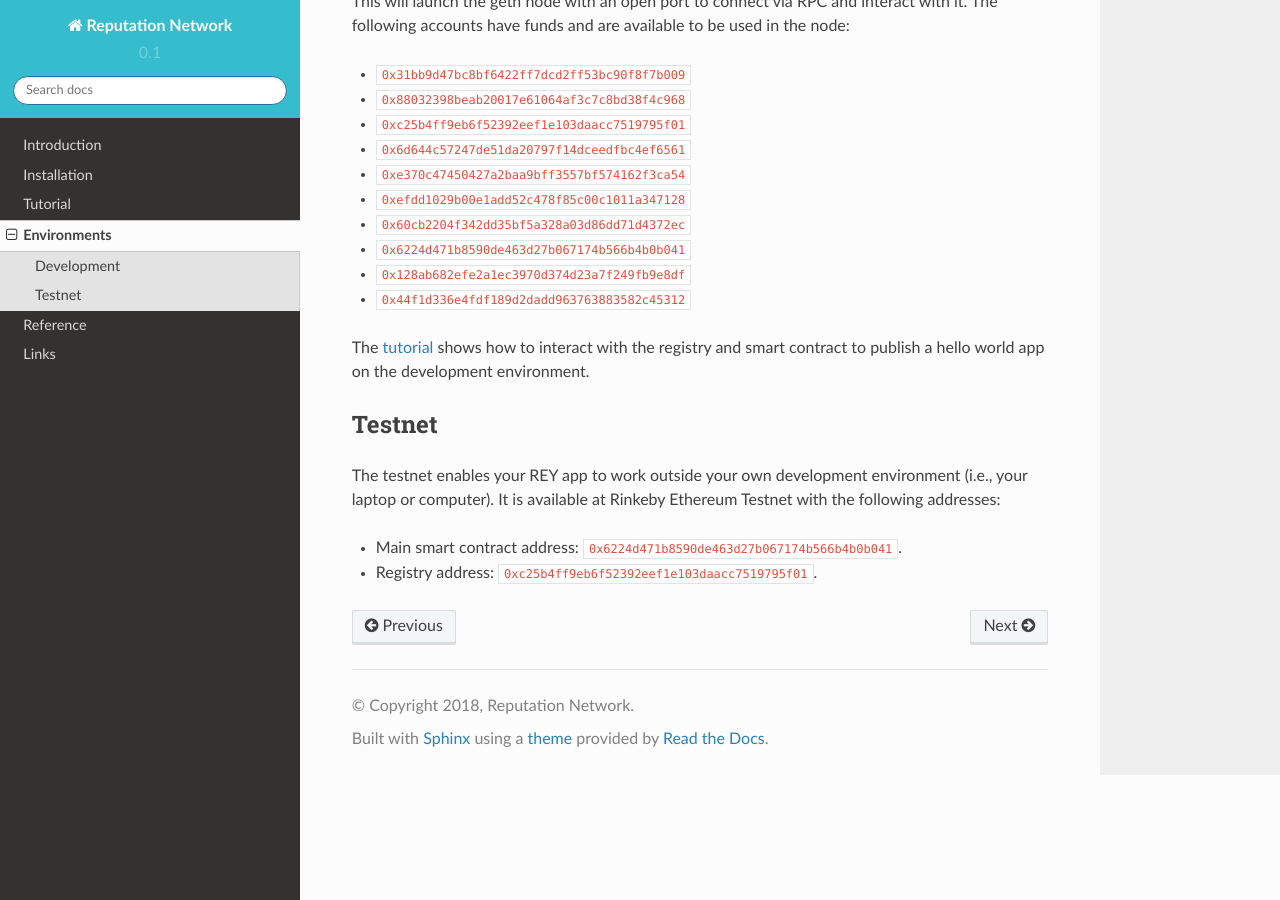
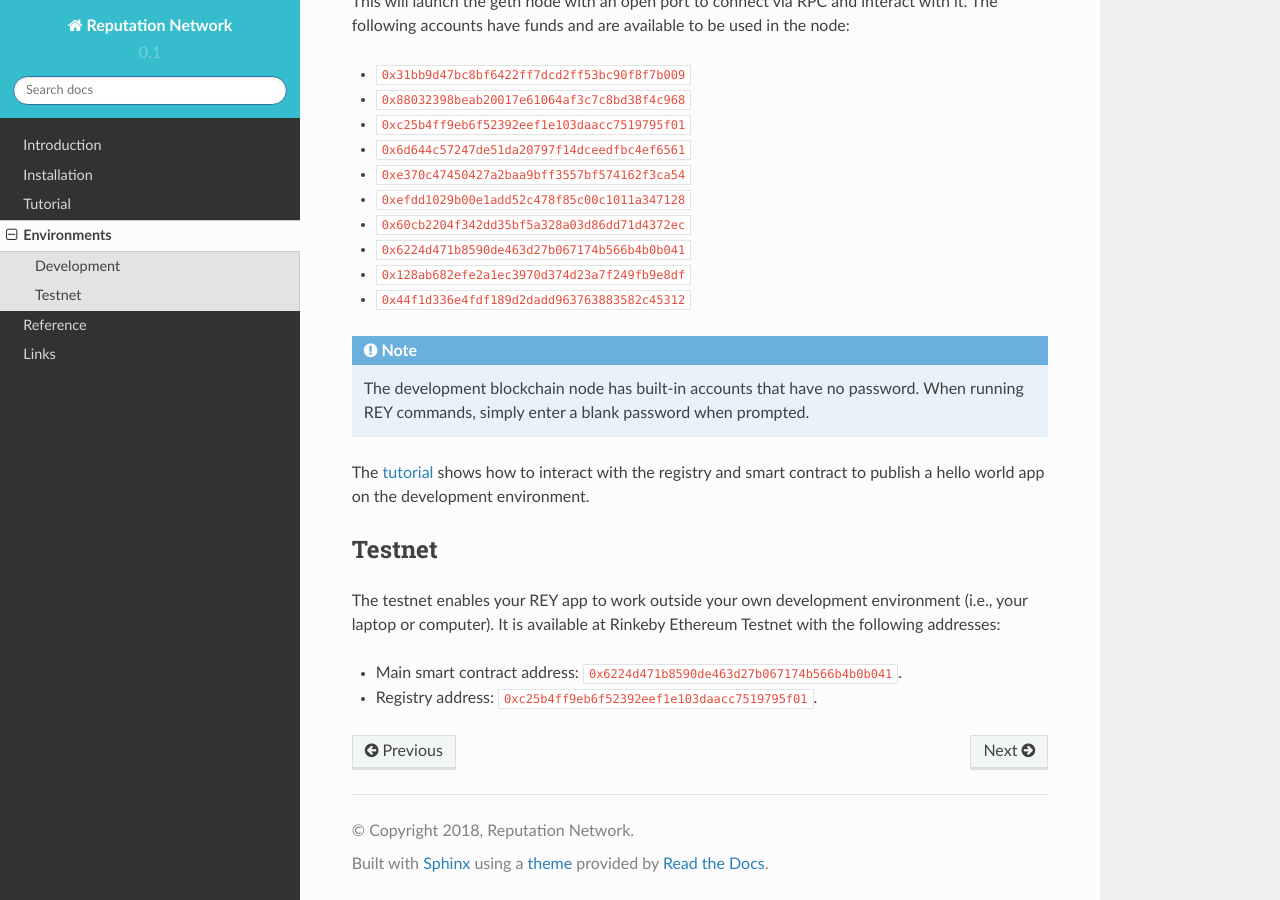
Before and after one commit to reputation-network/rey-docs, a Sphinx documentation site: the page built from docs/contents/environments.rst, in a window 1280 px wide and 900 px high, scrolled down 706 px. Built offline with Sphinx 7.4.7 and the Read the Docs theme 2.0.0, drawn with Linux system fonts in a browser that asks for light colours.

Commit message:
Add notes for account passwords in dev node

```diff
--- a/docs/contents/environments.rst
+++ b/docs/contents/environments.rst
@@ -38,6 +38,10 @@ This will launch the geth node with an open port to connect via RPC and interact
 - ``0x128ab682efe2a1ec3970d374d23a7f249fb9e8df``
 - ``0x44f1d336e4fdf189d2dadd963763883582c45312``
 
+.. note::
+
+  The development blockchain node has built-in accounts that have no password. When running REY commands, simply enter a blank password when prompted.
+
 The :ref:`tutorial <tutorial>` shows how to interact with the registry and smart contract to publish a hello world app on the development environment.
 
 .. _testnet:
--- a/docs/contents/tutorial/hello_world.rst
+++ b/docs/contents/tutorial/hello_world.rst
@@ -133,6 +133,11 @@ You can publish the app's manifest with:
 
 Remember that the manifest URL needs to be gatekeeper's one, as that's the one that does not require authentication. Gatekeeper will proxy the request to the manifest provided by the Ruby service.
 
+.. note::
+
+  The development blockchain node has built-in accounts that have no password. When running REY commands, simply enter a blank password when prompted.
+
+
 Reading the app
 ---------------
 
--- a/docs/contents/tutorial/risk_score.rst
+++ b/docs/contents/tutorial/risk_score.rst
@@ -143,6 +143,10 @@ You can publish the app's manifest with:
 
   $ rey-cli dev cmd publish-manifest 0x6d644c57247de51da20797f14dceedfbc4ef6561 http://localhost:8083/manifest
 
+.. note::
+
+  The development blockchain node has built-in accounts that have no password. When running REY commands, simply enter a blank password when prompted.
+
 Reading the app
 ---------------
 
```
